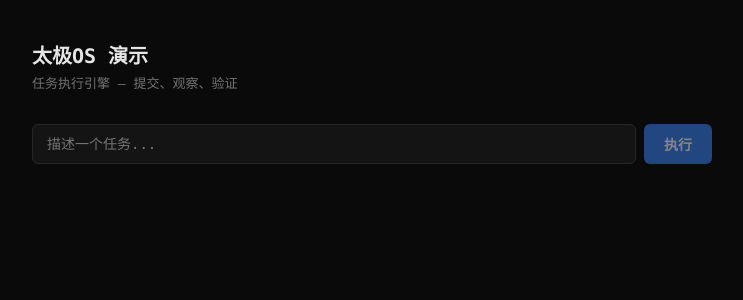
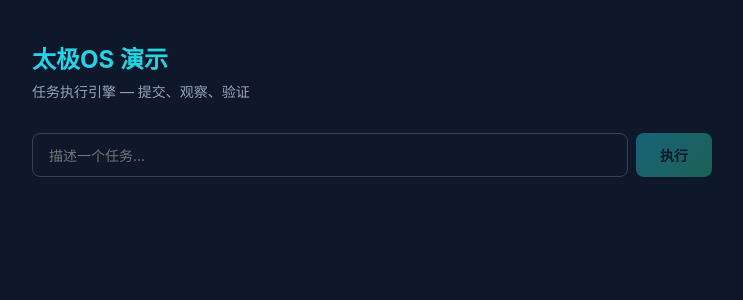
Before and after one commit to yangfei222666-9/TaijiOS, a Next.js app in the folder demo/: page / in a window 1280 px wide. Shown: the top 300 px of the page, without its empty margins (268-1011 px from the left). Built offline with nearby package versions, Linux system fonts and the light colour scheme.

Commit message:
style: migrate AIOS 3.4 visual tokens — colors, fonts, spacing, radius

```diff
--- a/demo/src/app/globals.css
+++ b/demo/src/app/globals.css
@@ -1,59 +1,63 @@
 *,*::before,*::after{box-sizing:border-box;margin:0;padding:0}
 :root{
-  --bg:#0a0a0a;--surface:#141414;--border:#262626;
-  --text:#e5e5e5;--text-dim:#737373;--accent:#3b82f6;
-  --green:#22c55e;--red:#ef4444;--yellow:#eab308;
-  --font-mono:ui-monospace,SFMono-Regular,"SF Mono",Menlo,monospace;
+  --bg:#0f172a;--surface:#1e293b;--border:#334155;
+  --text:#e2e8f0;--text-dim:#94a3b8;--accent:#22d3ee;
+  --green:#34d399;--red:#ef4444;--yellow:#fbbf24;
+  --font-sans:"Inter",-apple-system,BlinkMacSystemFont,"Segoe UI","Microsoft YaHei",sans-serif;
+  --font-mono:ui-monospace,"Consolas","Monaco",SFMono-Regular,Menlo,monospace;
 }
-html,body{height:100%;font-family:var(--font-mono);background:var(--bg);color:var(--text)}
+html,body{height:100%;font-family:var(--font-sans);background:var(--bg);color:var(--text)}
 
 /* Layout */
 .page{max-width:720px;margin:0 auto;padding:40px 20px}
-.page h1{font-size:20px;margin-bottom:4px}
-.page-subtitle{color:var(--text-dim);font-size:13px;margin-bottom:32px}
+.page h1{font-size:24px;font-weight:700;margin-bottom:6px;
+  background:linear-gradient(135deg,var(--accent),var(--green));-webkit-background-clip:text;-webkit-text-fill-color:transparent}
+.page-subtitle{color:var(--text-dim);font-size:14px;margin-bottom:32px;font-weight:400}
 
 /* Input row */
 .input-row{display:flex;gap:8px;margin-bottom:24px}
 .input-row input{
-  flex:1;padding:10px 14px;font-size:14px;
-  background:var(--surface);border:1px solid var(--border);
-  border-radius:6px;color:var(--text);outline:none;
-  font-family:var(--font-mono);
+  flex:1;padding:12px 16px;font-size:14px;
+  background:var(--bg);border:1px solid var(--border);
+  border-radius:8px;color:var(--text);outline:none;
+  font-family:var(--font-sans);transition:border-color 0.2s;
 }
+.input-row input:focus{border-color:var(--accent);box-shadow:0 0 0 3px rgba(34,211,238,0.1)}
 .input-row button{
-  padding:10px 20px;font-size:14px;font-weight:600;
-  background:var(--accent);color:#fff;border:none;
-  border-radius:6px;cursor:pointer;font-family:var(--font-mono);
+  padding:12px 24px;font-size:14px;font-weight:600;
+  background:linear-gradient(135deg,var(--accent),var(--green));color:#0f172a;border:none;
+  border-radius:8px;cursor:pointer;font-family:var(--font-sans);transition:all 0.2s;
 }
-.input-row button:disabled{opacity:0.5;cursor:default}
+.input-row button:hover:not(:disabled){transform:translateY(-1px);box-shadow:0 4px 12px rgba(34,211,238,0.3)}
+.input-row button:disabled{opacity:0.4;cursor:default}
 
 /* Status bar */
 .status-bar{display:flex;align-items:center;gap:8px;margin-bottom:16px;font-size:13px}
 .status-dot{width:8px;height:8px;border-radius:50%;flex-shrink:0;background:currentColor}
-.status-dot.pulse{animation:pulse 1s infinite}
-.status-tid{color:var(--text-dim)}
+.status-dot.pulse{animation:pulse 1.2s infinite}
+.status-tid{color:var(--text-dim);font-family:var(--font-mono);font-size:12px}
 
 /* Error */
 .error-box{
-  padding:12px;margin-bottom:16px;font-size:13px;
-  background:#1a0000;border:1px solid var(--red);
-  border-radius:6px;color:var(--red);
+  padding:12px 16px;margin-bottom:16px;font-size:13px;
+  background:rgba(239,68,68,0.08);border:1px solid var(--red);
+  border-radius:8px;color:var(--red);
 }
 
 /* Panel (shared for stream + evidence) */
 .panel{
   background:var(--surface);border:1px solid var(--border);
-  border-radius:6px;padding:16px;font-size:12px;
+  border-radius:12px;padding:20px;font-size:13px;
 }
 .panel-label{
   color:var(--text-dim);margin-bottom:8px;font-size:11px;
-  text-transform:uppercase;letter-spacing:1px;
+  text-transform:uppercase;letter-spacing:1.5px;font-weight:600;
 }
-.panel-label-lg{margin-bottom:12px}
+.panel-label-lg{margin-bottom:14px}
 
 /* Stream */
 .stream-panel{margin-bottom:24px;max-height:320px;overflow-y:auto;line-height:1.8}
-.evt-row{display:flex;gap:10px}
+.evt-row{display:flex;gap:10px;font-family:var(--font-mono);font-size:12px}
 .evt-ts{color:var(--text-dim);flex-shrink:0}
 .evt-score{color:var(--yellow)}
 .c-green{color:var(--green)}
@@ -64,16 +68,16 @@ html,body{height:100%;font-family:var(--font-mono);background:var(--bg);color:va
 .c-accent{color:var(--accent)}
 
 /* Evidence */
-.ev-grid{display:grid;grid-template-columns:1fr 1fr;gap:8px 24px}
-.trace-step{display:flex;gap:10px;margin-bottom:2px}
-.trace-section{margin-top:16px}
+.ev-grid{display:grid;grid-template-columns:1fr 1fr;gap:10px 24px;font-size:13px}
+.trace-step{display:flex;gap:10px;margin-bottom:3px;font-family:var(--font-mono);font-size:12px}
+.trace-section{margin-top:18px}
 
 /* Generated content */
 .gen-content{
-  margin-top:8px;padding:12px;font-size:12px;line-height:1.6;
-  background:var(--bg);border:1px solid var(--border);border-radius:4px;
+  margin-top:10px;padding:16px;font-size:14px;line-height:1.7;
+  background:var(--bg);border:1px solid var(--border);border-radius:8px;
   color:var(--text);white-space:pre-wrap;word-break:break-word;
-  max-height:300px;overflow-y:auto;font-family:var(--font-mono);
+  max-height:300px;overflow-y:auto;font-family:var(--font-sans);
 }
 
-@keyframes pulse{0%,100%{opacity:1}50%{opacity:0.3}}
+@keyframes pulse{0%,100%{opacity:1}50%{opacity:0.4}}
```
